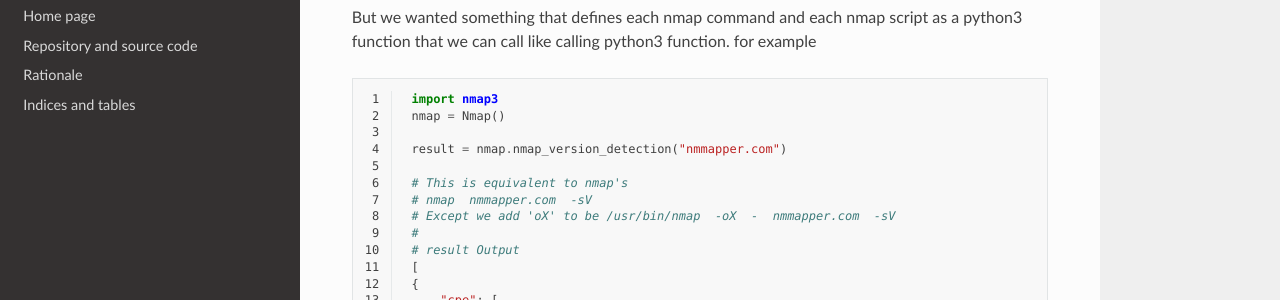
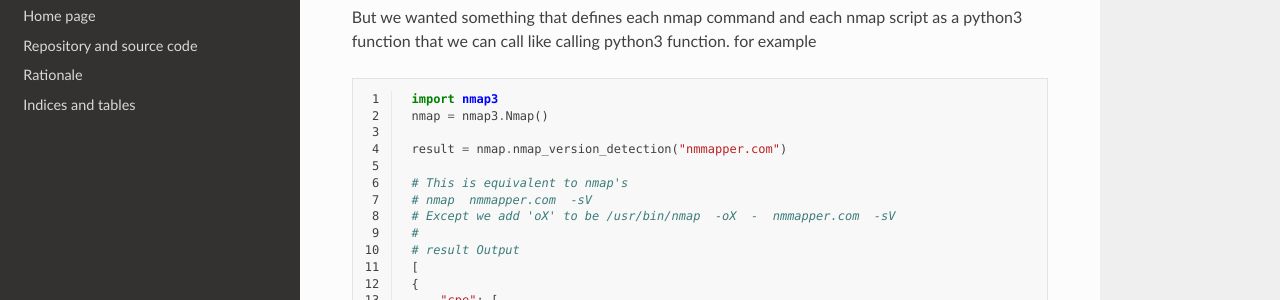
Before and after one commit to nmmapper/python3-nmap, a Sphinx documentation site: the page built from docs/index.rst, in a window 1280 px wide and 900 px high, scrolled down 402 px. Shown: the part 151-451 px from the top of the window. Built offline with Sphinx 7.4.7 and the Read the Docs theme 2.0.0, drawn with Linux system fonts in a browser that asks for light colours.

Commit message:
Fixed minor changes on the docs

```diff
--- a/docs/index.rst
+++ b/docs/index.rst
@@ -30,7 +30,7 @@ But we wanted something that defines each nmap command and  each nmap script as
    :linenos:
 
     import nmap3
-    nmap = Nmap()
+    nmap = nmap3.Nmap()
 
     result = nmap.nmap_version_detection("nmmapper.com")
 
```
Also changed, not shown: README.md (+3 -1 lines).
